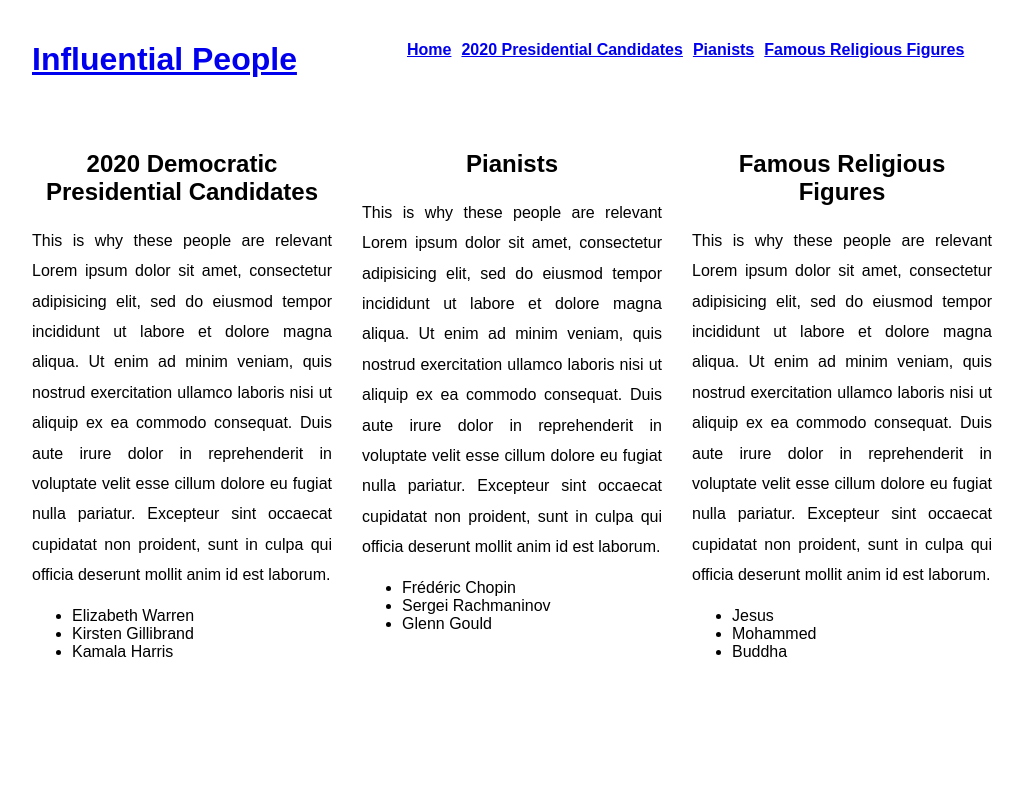
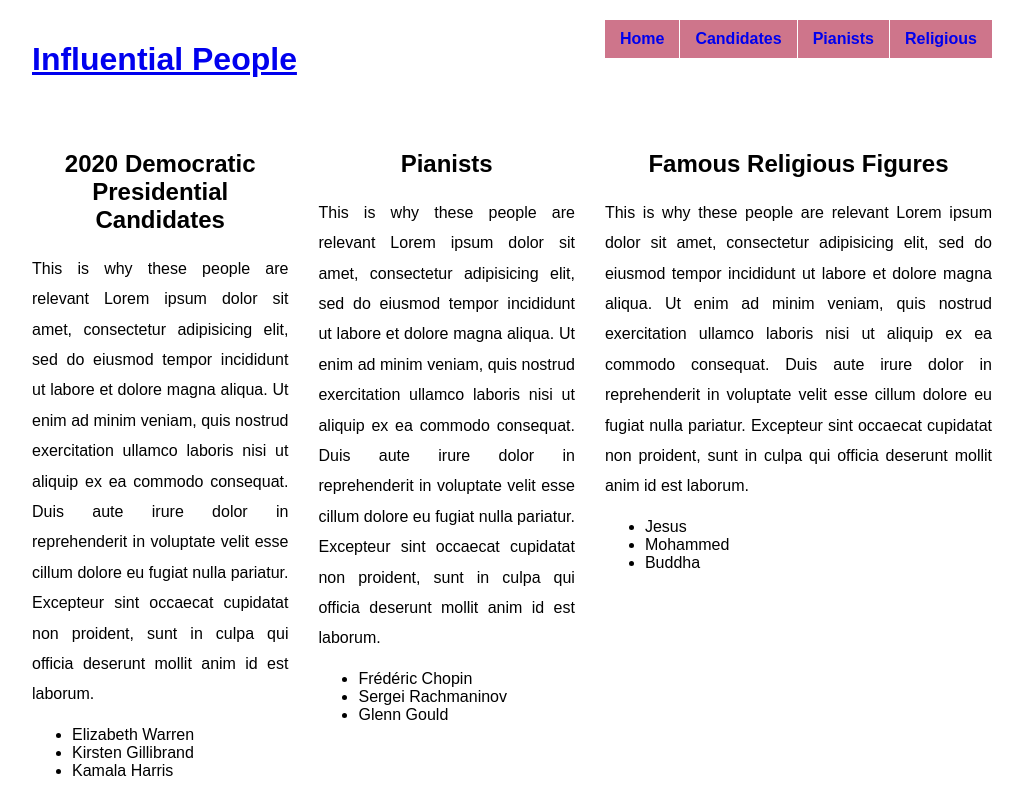
Before and after one commit to yzeng810/smash-website, a PHP site: page / in a window 1280 px wide. Shown: the whole page, without its empty margins (128-1151 px from the left). Run offline with PHP 8.4, Linux system fonts and the light colour scheme.

Commit message:
Update nav bar

```diff
--- a/css/styles.css
+++ b/css/styles.css
@@ -13,7 +13,7 @@
 }
 
 header {
-	grid-column: 1/2;
+	grid-column: 1/3;
 	grid-row: 1;
 }
 
@@ -25,7 +25,7 @@ h2 {
 }
 
 nav {
-	grid-column: 2/4;
+	grid-column: 3/4;
 	grid-row: 1;
 }
 
@@ -38,6 +38,7 @@ nav {
 	grid-column: 3/4;
 	grid-row: 3;
 }
+
 nav ul {
 	display: flex;
 }
@@ -46,15 +47,29 @@ nav li {
 	font-family: 'Source Sans Pro', sans-serif;
 	list-style-type: none;
 	font-weight: bold;
-	padding: 5px;
+	border-right: 1px solid white;
+}
+
+nav li:last-child {
+	border-right: none;
 }
 
 h2 {
 	grid-column: 1/4;
 }
 
-ul {
-	margin-bottom: 0px;
+nav ul {
+	margin: 0;
+	padding: 0;
+	overflow: hidden;
+}
+
+nav li a {
+	display: block;
+	text-align: center;
+	padding: 10px 15px;
+	background-color: #ce758b;
+	text-decoration: none;
 }
 
 p {
--- a/index.html
+++ b/index.html
@@ -76,9 +76,9 @@
 <nav>
 	<ul>
 		<li><a href="index.html">Home</a></li>
-		<li><a href="presidents.html">2020 Presidential Candidates</a></li>
+		<li><a href="presidents.html">Candidates</a></li>
 		<li><a href="pianists.html">Pianists</a></li>
-		<li><a href="religious.html">Famous Religious Figures</a></li>
+		<li><a href="religious.html">Religious</a></li>
 	</ul>
 </nav>
 
--- a/pianists.html
+++ b/pianists.html
@@ -95,9 +95,9 @@
 <nav>
 	<ul>
 		<li><a href="index.html">Home</a></li>
-		<li><a href="presidents.html">2020 Presidential Candidates</a></li>
+		<li><a href="presidents.html">Candidates</a></li>
 		<li><a href="pianists.html">Pianists</a></li>
-		<li><a href="religious.html">Famous Religious Figures</a></li>
+		<li><a href="religious.html">Religious</a></li>
 	</ul>
 </nav>
 </body>
--- a/presidents.html
+++ b/presidents.html
@@ -75,9 +75,9 @@ On January 15, 2019, Gillibrand announced an exploratory committee for her poten
 <nav>
 	<ul>
 		<li><a href="index.html">Home</a></li>
-		<li><a href="presidents.html">2020 Presidential Candidates</a></li>
+		<li><a href="presidents.html">Candidates</a></li>
 		<li><a href="pianists.html">Pianists</a></li>
-		<li><a href="religious.html">Famous Religious Figures</a></li>
+		<li><a href="religious.html">Religious</a></li>
 	</ul>
 </nav>
 </body>
--- a/religious.html
+++ b/religious.html
@@ -68,9 +68,9 @@ In Islamic belief, Muhammad is regarded as the last prophet sent by God. Quran 1
 <nav>
 	<ul>
 		<li><a href="index.html">Home</a></li>
-		<li><a href="presidents.html">2020 Presidential Candidates</a></li>
+		<li><a href="presidents.html">Candidates</a></li>
 		<li><a href="pianists.html">Pianists</a></li>
-		<li><a href="religious.html">Famous Religious Figures</a></li>
+		<li><a href="religious.html">Religious</a></li>
 	</ul>
 </nav>
 </body>
```
